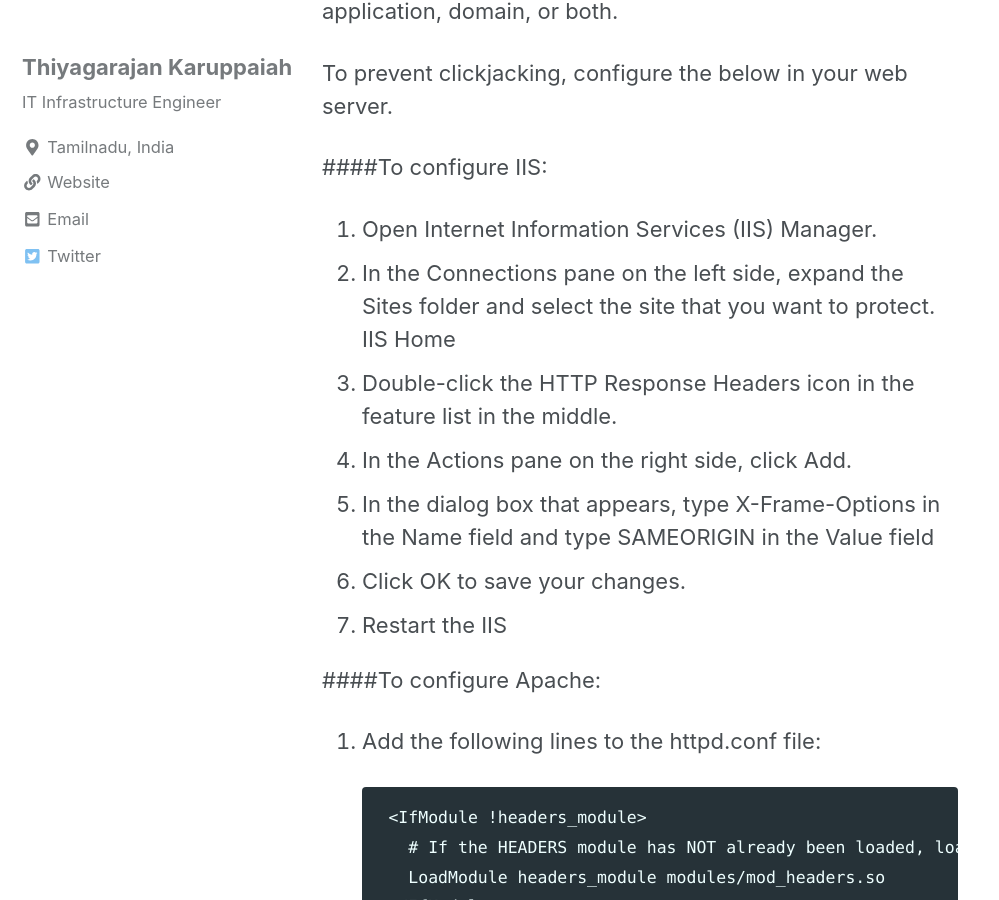
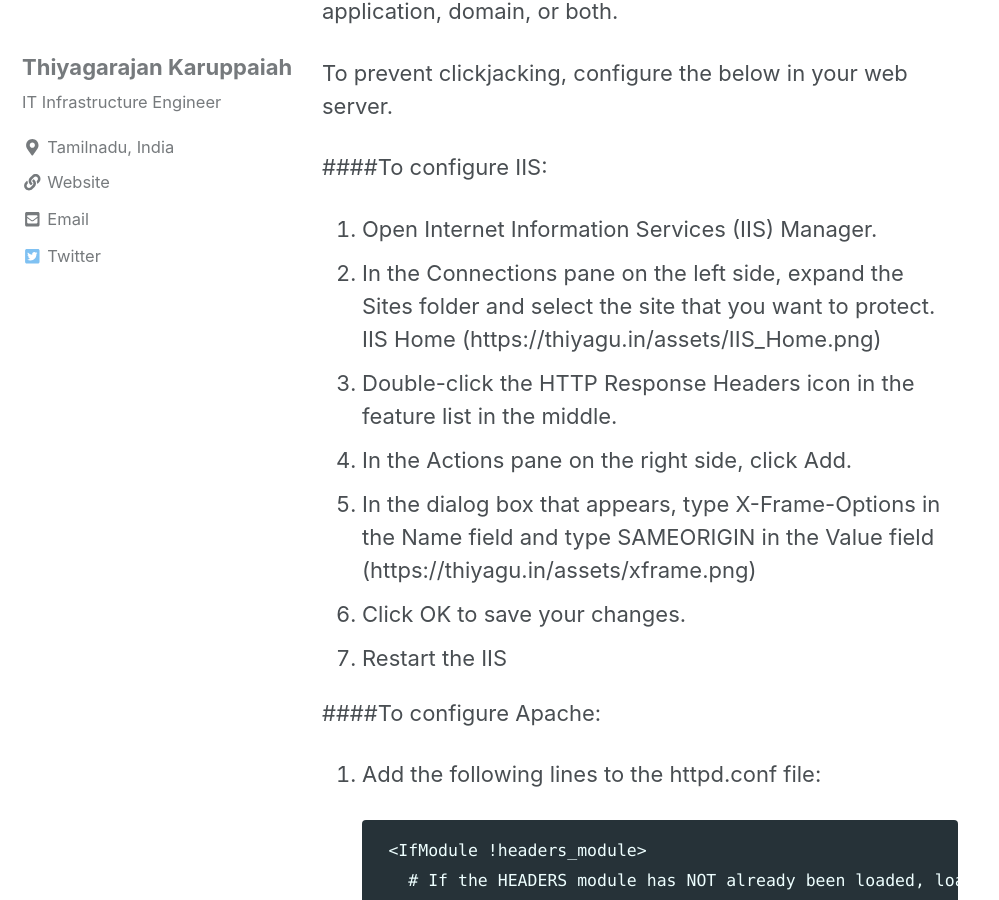
Before and after one commit to thiyaguin/thiyaguin.github.io, a Jekyll site: the page built from _posts/2017-12-9-configure-iis-and-apache-webserver-to-prevent-clickjacking.md, in a window 1280 px wide and 900 px high, scrolled down 471 px. Shown: the whole window, without its empty margins (0-999 px from the left). Built offline with Jekyll 4.4.1, drawn with Linux system fonts in a browser that asks for light colours; nearby versions of some CDN libraries.

Commit message:
Adding Images

```diff
--- a/_posts/2017-12-9-configure-iis-and-apache-webserver-to-prevent-clickjacking.md
+++ b/_posts/2017-12-9-configure-iis-and-apache-webserver-to-prevent-clickjacking.md
@@ -19,9 +19,11 @@
 
 1. Open Internet Information Services (IIS) Manager.
 2. In the Connections pane on the left side, expand the Sites folder and select the site that you want to protect. IIS Home
+          ({{ "/assets/IIS_Home.png" | absolute_url }})
 3. Double-click the HTTP Response Headers icon in the feature list in the middle.
 4. In the Actions pane on the right side, click Add.
 5. In the dialog box that appears, type X-Frame-Options in the Name field and type SAMEORIGIN in the Value field
+          ({{ "/assets/xframe.png" | absolute_url }})
 6. Click OK to save your changes.
 7. Restart the IIS
 
```
